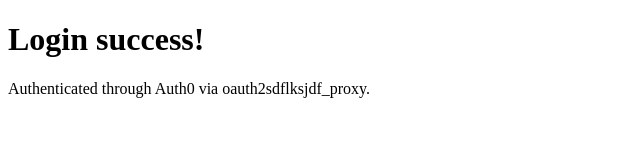
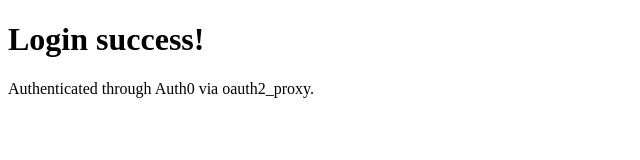
Before and after one commit to kasperwelbers/nginx_auth, a plain HTML site: page app/index.html in a window 1280 px wide. Shown: the full height of the page, 0-640 px from the left. Drawn offline with Linux system fonts and the light colour scheme.

Commit message:
working example

```diff
--- a/app/index.html
+++ b/app/index.html
@@ -5,6 +5,7 @@
     </head>
     <body>
         <h1>Login success!</h1>
-        <p>Authenticated through Auth0 via oauth2sdflksjdf_proxy.</p>
+        <p>Authenticated <!--#echo var="email" -->
+ through Auth0 via oauth2_proxy.</p>
     </body>
 </html>
```
Also changed, not shown: 3 other files.
